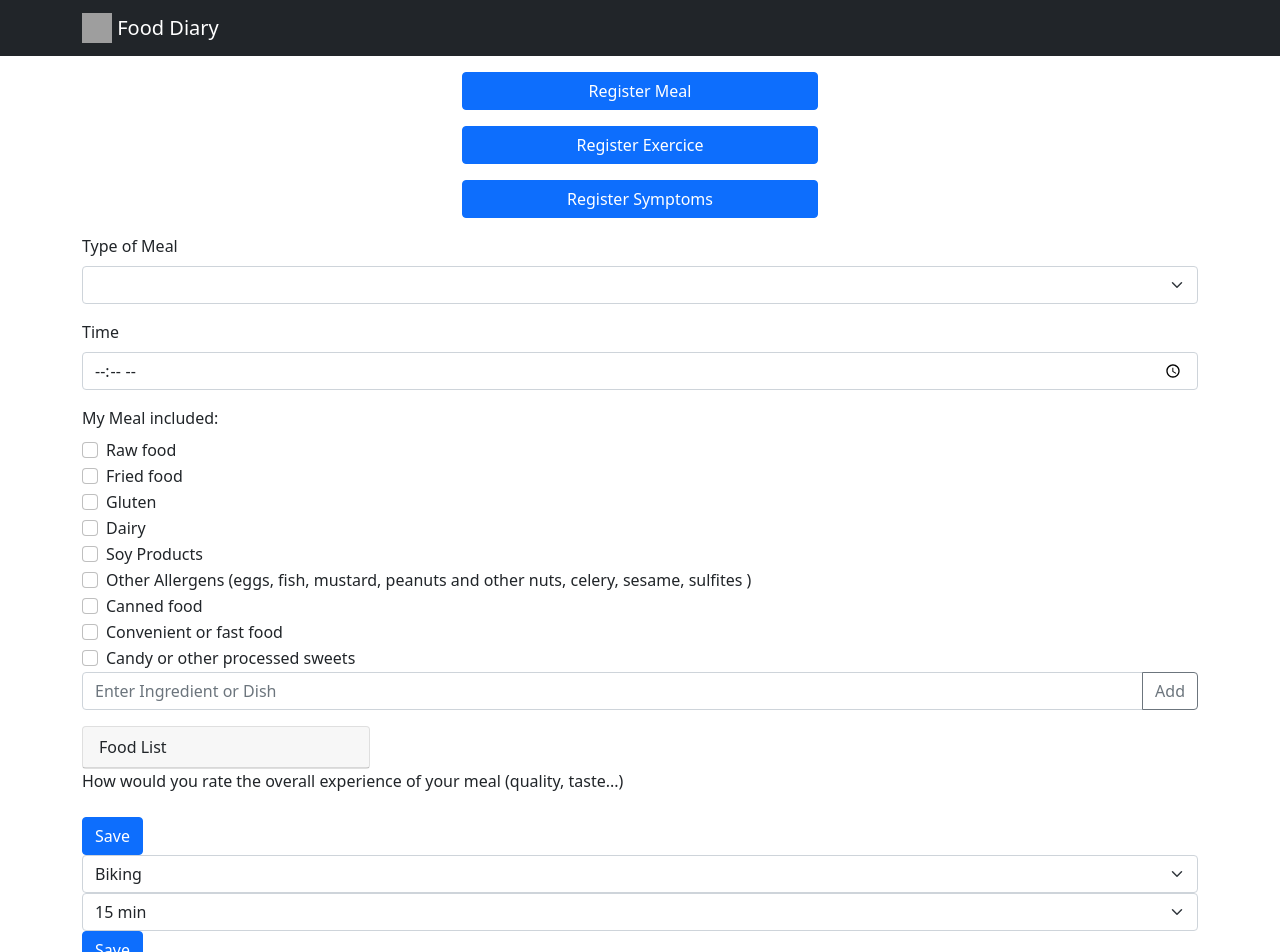
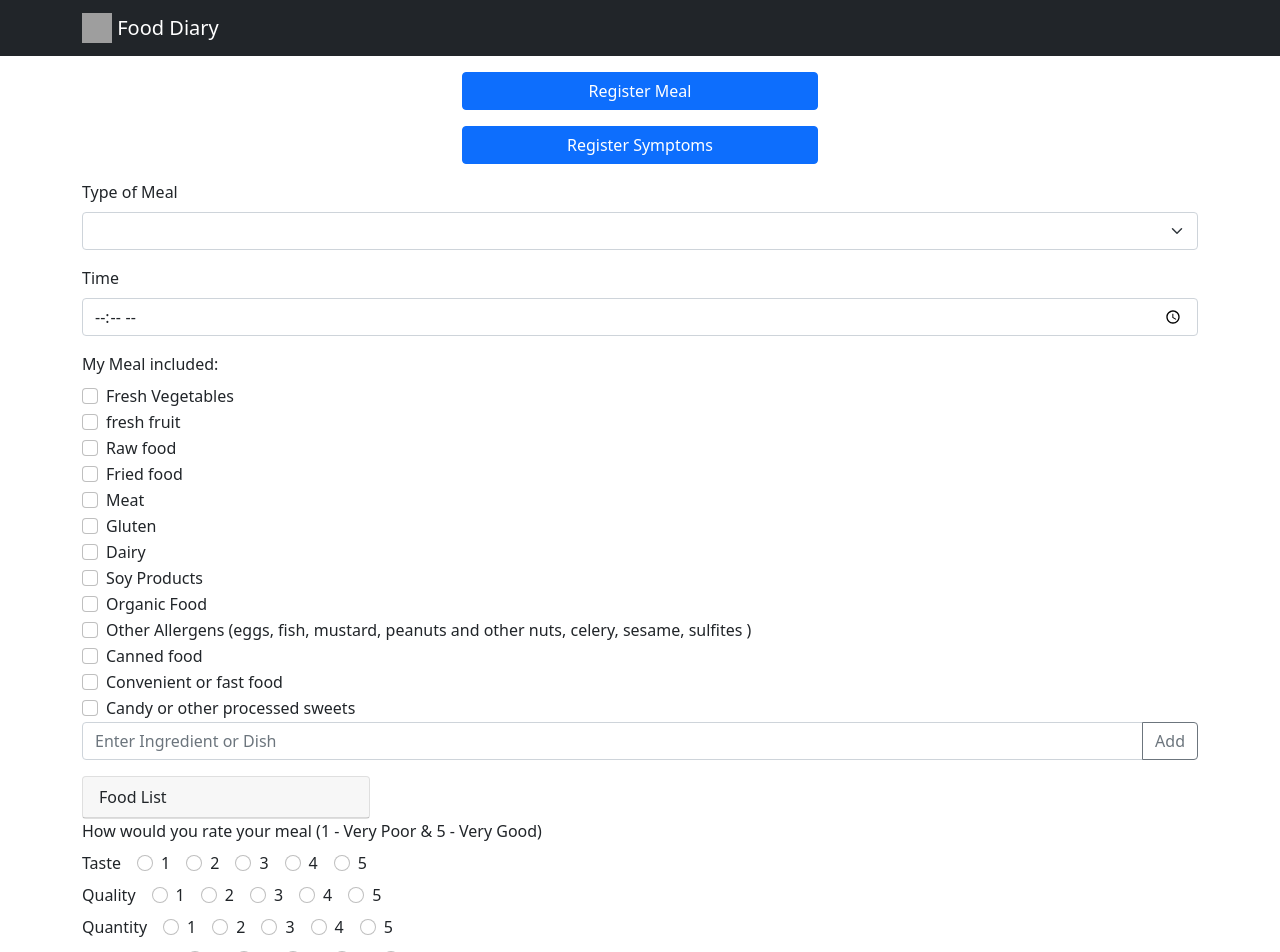
Before and after one commit to ruthtempo/food-diary, a React (Create React App) app: page / in a window 1280 px wide. Shown: the top 952 px of the page. Built offline with nearby package versions, Linux system fonts and the light colour scheme; grey boxes are pictures that could not be loaded.

Commit message:
radio register

```diff
--- a/src/App.tsx
+++ b/src/App.tsx
@@ -4,23 +4,21 @@ import { FoodForm } from './FoodForm';
 import { Symptoms } from './Symptoms';
 
 import './App.css';
-import { ExerciseForm } from './ExerciceForm';
 import { NavigationBar } from './NavigationBar';
 
 
 export interface Food {
   type: "food",
   date: Date,
-  meal: string
+  meal: string,
+  included: string[],
   foodList: string[],
-  selectedTime: string
-}
+  selectedTime: string,
+  taste?: number,
+  quality?: number,
+  quantity?: number,
+  overallExp?: number
 
-export interface Exercice {
-  type: "exercice",
-  date: Date,
-  exercice: string,
-  duration: string
 }
 
 export interface Symptoms {
@@ -30,7 +28,7 @@ export interface Symptoms {
   mood: string[]
 }
 
-export type Answer = Food | Exercice | Symptoms
+export type Answer = Food | Symptoms
 
 
 
@@ -50,14 +48,12 @@ function App() {
             className="h-100">
             <div className="d-flex flex-column start">
               <Button className='mt-3 mb-3'>Register Meal</Button>
-              <Button className='mb-3'>Register Exercice</Button>
               <Button>Register Symptoms</Button>
             </div>
           </Col>
         </Row>
 
         <FoodForm setAnswers={setAnswers} />
-        <ExerciseForm />
         <Symptoms />
       </Container>
     </>
--- a/src/ExerciceForm.tsx
+++ /dev/null
@@ -1,29 +0,0 @@
-import React from "react"
-import { Form, Button } from "react-bootstrap"
-
-
-const exercices = ["Biking", "Climbing", "HIIT", "Freestyle", "Jogging", "Pilates", "Swimming", "Yoga"]
-
-const duration = [15, 30, 45, 60, 90]
-export const ExerciseForm = () => {
-
-  return (
-    <>
-      <Form>
-        <Form.Group>
-          <select className="form-select" aria-label="Type of Exercice">
-            {exercices.map(exercice => (
-              <option value={exercice}>{exercice}</option>
-            ))}
-          </select>
-          <select className="form-select" aria-label="duration">
-            {duration.map(d => (
-              <option value={d}>{d} min</option>
-            ))}
-          </select>
-        </Form.Group>
-        <Button>Save</Button>
-      </Form>
-    </>
-  )
-}
--- a/src/FoodForm.tsx
+++ b/src/FoodForm.tsx
@@ -1,9 +1,32 @@
-import React, { useState } from "react";
+import React, { useEffect, useState } from "react";
 import { Controller, useForm } from "react-hook-form"
 import 'bootstrap/dist/css/bootstrap.min.css';
-import { Button, Form, InputGroup, ListGroup, Card } from "react-bootstrap"
+import { Button, Form, InputGroup, ListGroup, Card, Ratio } from "react-bootstrap"
 import { Answer } from "./App";
 import { Food } from "./App"
+
+const includedFoods = ["Fresh Vegetables", "fresh fruit", "Raw food", "Fried food", "Meat", "Gluten", "Dairy", "Soy Products", "Organic Food", "Other Allergens (eggs, fish, mustard, peanuts and other nuts, celery, sesame, sulfites )", "Canned food", "Convenient or fast food", "Candy or other processed sweets"]
+
+const mealRating = [
+  {
+    type: "Taste",
+    field: "taste",
+    rating: [1, 2, 3, 4, 5]
+  },
+  {
+    type: "Quality",
+    field: "quality",
+    rating: [1, 2, 3, 4, 5]
+  }, {
+    type: "Quantity",
+    field: "quantity",
+    rating: [1, 2, 3, 4, 5]
+  }, {
+    type: "Overall Exp.",
+    field: "overallExp",
+    rating: [1, 2, 3, 4, 5]
+  }
+] as const;
 
 
 
@@ -11,20 +34,30 @@ export const FoodForm = (p: {
   setAnswers: React.Dispatch<React.SetStateAction<Answer[]>>
 }) => {
 
-  const includedFoods = ["Raw food", "Fried food", "Gluten", "Dairy", "Soy Products", "Other Allergens (eggs, fish, mustard, peanuts and other nuts, celery, sesame, sulfites )", "Canned food", "Convenient or fast food", "Candy or other processed sweets"]
-  const { register, control, handleSubmit } = useForm<Food>({
+
+  const { register, control, handleSubmit, formState: { isSubmitSuccessful }, reset } = useForm<Food>({
     defaultValues: {
       type: "food",
       meal: "",
+      included: [],
       date: new Date(),
       foodList: [],
-      selectedTime: ""
+      selectedTime: "",
+      overallExp: undefined,
     }
   })
 
-
-  //const [foodList, setFoodList] = useState<string[]>([])
-
+  useEffect(() => {
+    reset({
+      type: "food",
+      meal: "",
+      included: [],
+      date: new Date(),
+      foodList: [],
+      selectedTime: "",
+      overallExp: undefined,
+    })
+  }, [isSubmitSuccessful])
 
 
   const saveInput = (food: Food) => {
@@ -54,12 +87,9 @@ export const FoodForm = (p: {
       </Form.Group>
       <Form.Group>
         <Form.Label>My Meal included: </Form.Label>
-        <>
-          {includedFoods.map(f =>
-            <Form.Check type="checkbox" label={f} key={f} />
-          )}
-        </>
-
+        {includedFoods.map(f =>
+          <Form.Check type="checkbox" value={f} label={f} key={f} {...register("included")} />
+        )}
       </Form.Group>
       <Controller  //interface between my custom component and the react form hook state
         control={control}
@@ -68,10 +98,17 @@ export const FoodForm = (p: {
           <FoodList foodList={field.value} onChange={field.onChange} />
         }
       />
-      <Form.Group>
-        <Form.Label>
-          How would you rate the overall experience of your meal (quality, taste...)
-        </Form.Label>
+
+      <Form.Label>
+        How would you rate your meal (1 - Very Poor & 5 - Very Good)
+      </Form.Label>
+      <Form.Group className="d-flex flex-column">
+        {mealRating.map(r =>
+          <div key={r.type}>
+            <Form.Label className="me-3">{r.type}</Form.Label>
+            {r.rating.map(rat => <Form.Check inline type="radio" label={rat} value={rat} {...register(r.field)} key={rat} ></Form.Check>)}
+          </div>
+        )}
       </Form.Group>
       <Button className="mt-3" type="submit">Save</Button>
     </Form >
```
Also changed, not shown: public/manifest.json.
